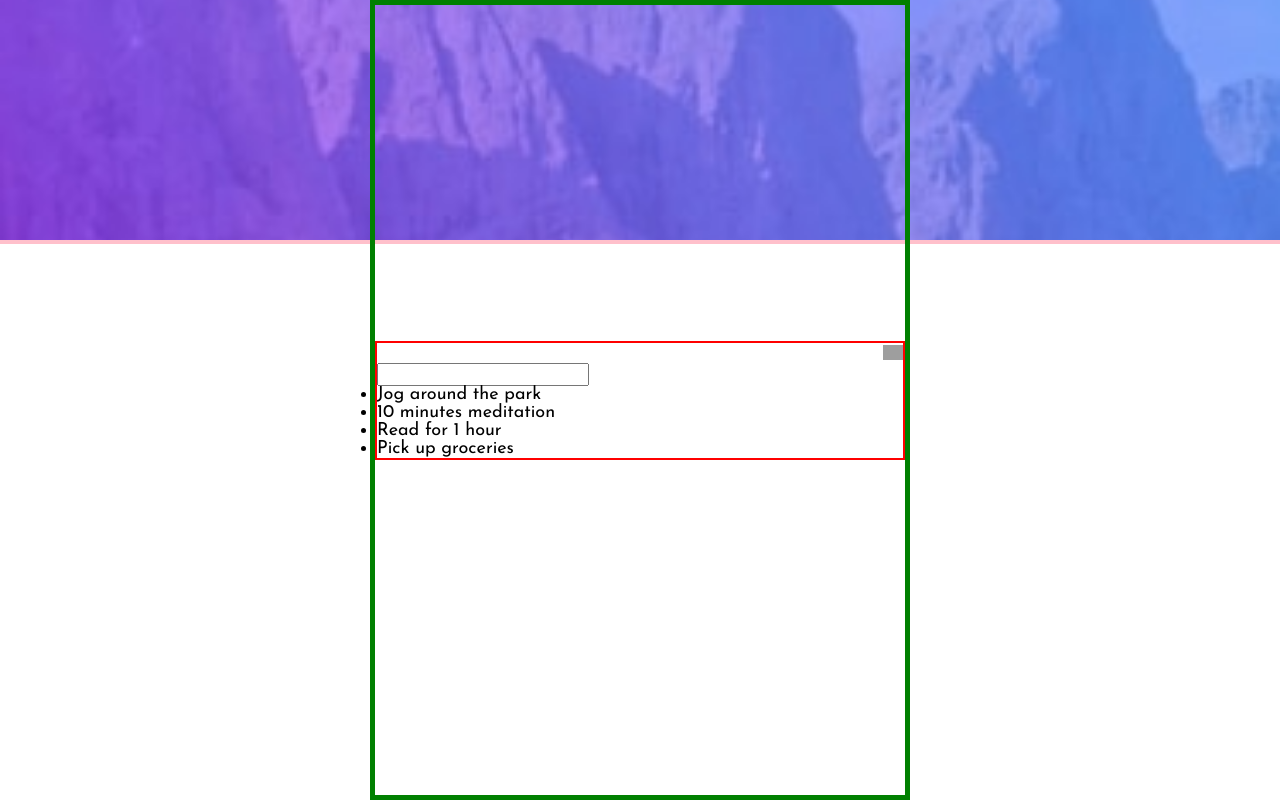
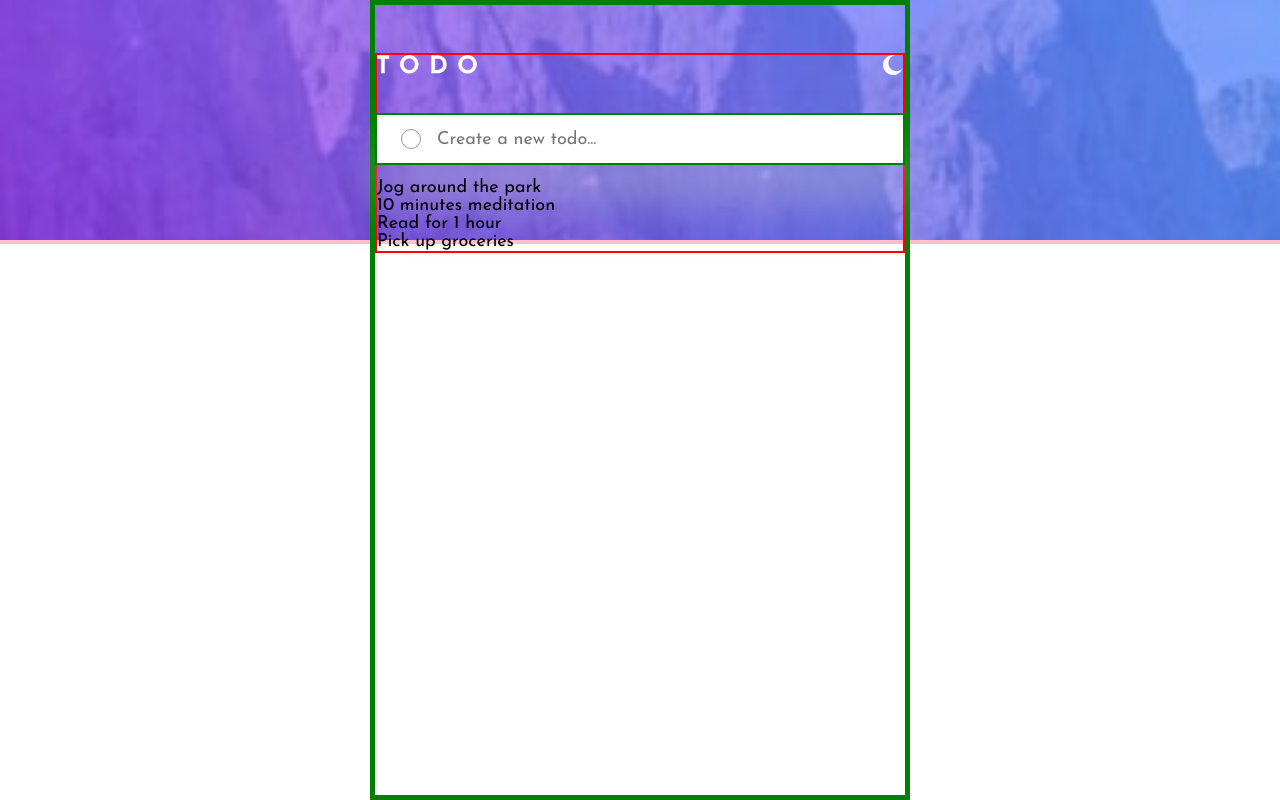
Before and after one commit to Lewis-mbui/fem-todo, a React (Vite) app: page / in a window 1280 px wide. Built offline with nearby package versions, Linux system fonts and the light colour scheme; grey boxes are pictures that could not be loaded.

Commit message:
Extract TodoInput to component

```diff
--- a/src/App.tsx
+++ b/src/App.tsx
@@ -1,29 +1,10 @@
-import { useRef } from "react";
 import useTheme from "../hooks/useTheme";
 import useTodos from "../hooks/useTodos";
-import generateId from "../utils/generateId";
+import TodoInput from "./components/TodoInput";
 
 function App() {
-  const { theme, toggleTheme } = useTheme();
-  const { todos, dispatch } = useTodos();
-  const todoInputRef = useRef<HTMLInputElement>(null);
-
-  const handleKeyDown = (e: React.KeyboardEvent<HTMLInputElement>) => {
-    if (e.key !== "Enter") return;
-
-    if (!todoInputRef.current) return;
-
-    dispatch({
-      type: "ADD",
-      todo: {
-        id: generateId(),
-        description: todoInputRef.current.value,
-        isCompleted: false,
-      },
-    });
-
-    todoInputRef.current.value = "";
-  };
+  const { toggleTheme } = useTheme();
+  const { todos } = useTodos();
 
   return (
     <main className="app">
@@ -39,8 +20,8 @@ function App() {
           <span className="sr-only">Toggle Theme</span>
         </button>
       </header>
-      <input ref={todoInputRef} onKeyDown={handleKeyDown} type="text" />
-      <ul>
+      <TodoInput />
+      <ul role="list">
         {todos.map((todo) => (
           <li key={todo.id}>{todo.description}</li>
         ))}
--- /dev/null
+++ b/src/components/TodoInput.tsx
@@ -0,0 +1,73 @@
+import React, { useRef } from "react";
+import useTodos from "../../hooks/useTodos";
+import generateId from "../../utils/generateId";
+
+const TodoInput = () => {
+  const { dispatch } = useTodos();
+  const todoInputRef = useRef<HTMLInputElement>(null);
+  const timeoutRef = useRef<number>(null);
+  const addTodoRef = useRef<HTMLButtonElement>(null);
+
+  const afterAdd = () => {
+    todoInputRef.current!.value = "";
+    addTodoRef.current?.classList.add("added");
+
+    if (timeoutRef.current) clearTimeout(timeoutRef.current);
+    timeoutRef.current = setTimeout(() => {
+      addTodoRef.current?.classList.remove("added");
+    }, 750);
+  };
+
+  const handleClick = () => {
+    if (
+      !todoInputRef.current ||
+      !todoInputRef.current.value ||
+      !addTodoRef.current
+    )
+      return;
+
+    dispatch({
+      type: "ADD",
+      todo: {
+        id: generateId(),
+        description: todoInputRef.current.value,
+        isCompleted: false,
+      },
+    });
+
+    afterAdd();
+  };
+
+  const handleKeyDown = (e: React.KeyboardEvent<HTMLInputElement>) => {
+    if (e.key !== "Enter") return;
+
+    if (!todoInputRef.current) return;
+
+    dispatch({
+      type: "ADD",
+      todo: {
+        id: generateId(),
+        description: todoInputRef.current.value,
+        isCompleted: false,
+      },
+    });
+
+    afterAdd();
+  };
+
+  return (
+    <div className="todo-input">
+      <button ref={addTodoRef} onClick={handleClick} className="add-todo">
+        <span className="sr-only">Add todo</span>
+      </button>
+      <input
+        placeholder="Create a new todo..."
+        ref={todoInputRef}
+        onKeyDown={handleKeyDown}
+        type="text"
+      />
+    </div>
+  );
+};
+
+export default TodoInput;
--- a/src/index.css
+++ b/src/index.css
@@ -44,6 +44,11 @@
 
   --bg-body: var(--clr-white);
   --clr-body: var(--clr-black);
+  --clr-radio-outline: #979797;
+
+  --grad-radio: linear-gradient(hsl(192, 100%, 67%), hsl(280, 87%, 65%));
+
+  --shadow: 0 35px 50px 0 hsla(235 18% 80% / .5);
 
   --ff-primary: "Josefin Sans", sans-serif;
 
@@ -184,15 +189,20 @@ body::before {
 
 #root {
   display: grid;
-  align-content: center;
+  align-content: start;
   min-height: 100vh;
   width: min(calc(100% - 3rem), 33.75rem);
   margin-inline: auto;
+  padding-block: 3rem;
   border: 5px solid green;
 }
 
 #root > * {
   border: 2px solid red;
+}
+
+.app > :nth-child(2){
+  margin: 2.5rem 0 1rem;
 }
 
 /* HEADER */
@@ -207,7 +217,6 @@ body::before {
 }
 
 
-
 .theme-toggler {
   width: 1.25rem;
   aspect-ratio: 1;
@@ -215,7 +224,7 @@ body::before {
   background-color: transparent;
   cursor: pointer;
 
-  background-image: url('/images/icon-moon.svb');
+  background-image: url('/images/icon-moon.svg');
   background-repeat: no-repeat;
   background-size: contain;
   background-position: center;
@@ -224,3 +233,40 @@ body::before {
 [data-theme="dark"] .theme-toggler {
   background-image: url('/images/icon-sun.svg');
 }
+
+/* TODO INPUT */
+.todo-input {
+  outline: 2px solid green;
+  display: flex;
+  gap: 1rem;
+  align-items: center;
+  padding: .875rem 1.5rem;
+  background-color: var(--bg-body);
+  box-shadow: var(--shadow);
+}
+
+.todo-input > input {
+  width: 100%;
+  border: 0;
+  background-color: transparent;
+  color: var(--clr-gray-600);
+  outline: 0;
+}
+
+.add-todo {
+  width: 1.25rem;
+  aspect-ratio: 1;
+  border-radius: 50%;
+  cursor: pointer;
+  border: 1px solid var(--clr-radio-outline);
+  background-color: transparent;
+  flex-shrink: 0;
+}
+
+.add-todo.added {
+  border: 0;
+  background-image:  url('/images/icon-check.svg'), var(--grad-radio);
+  background-size: 10px, cover;
+  background-position: center;
+  background-repeat: no-repeat;
+}
```
Also changed, not shown: public/images/icon-check-dark.svg (added).
